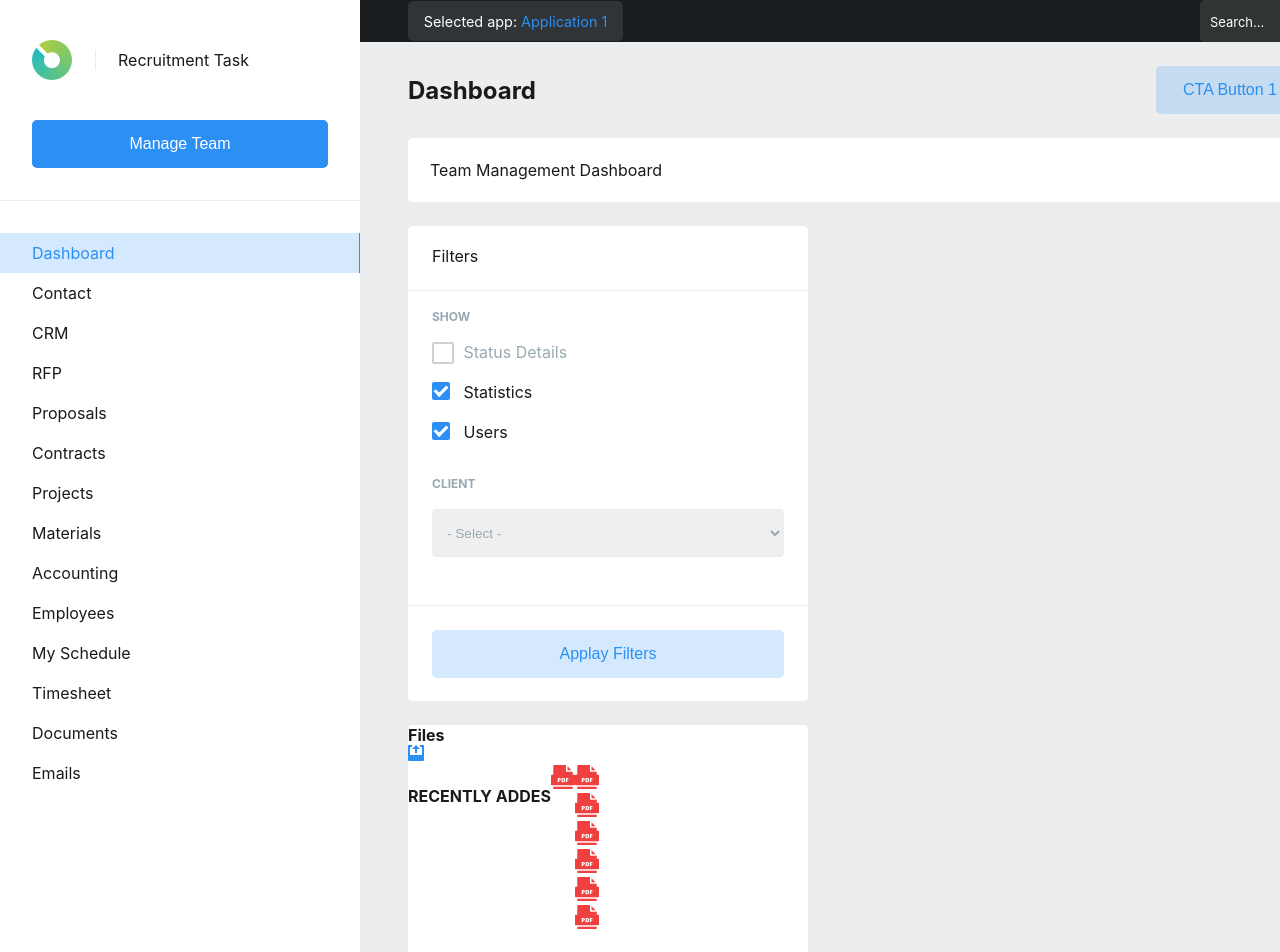
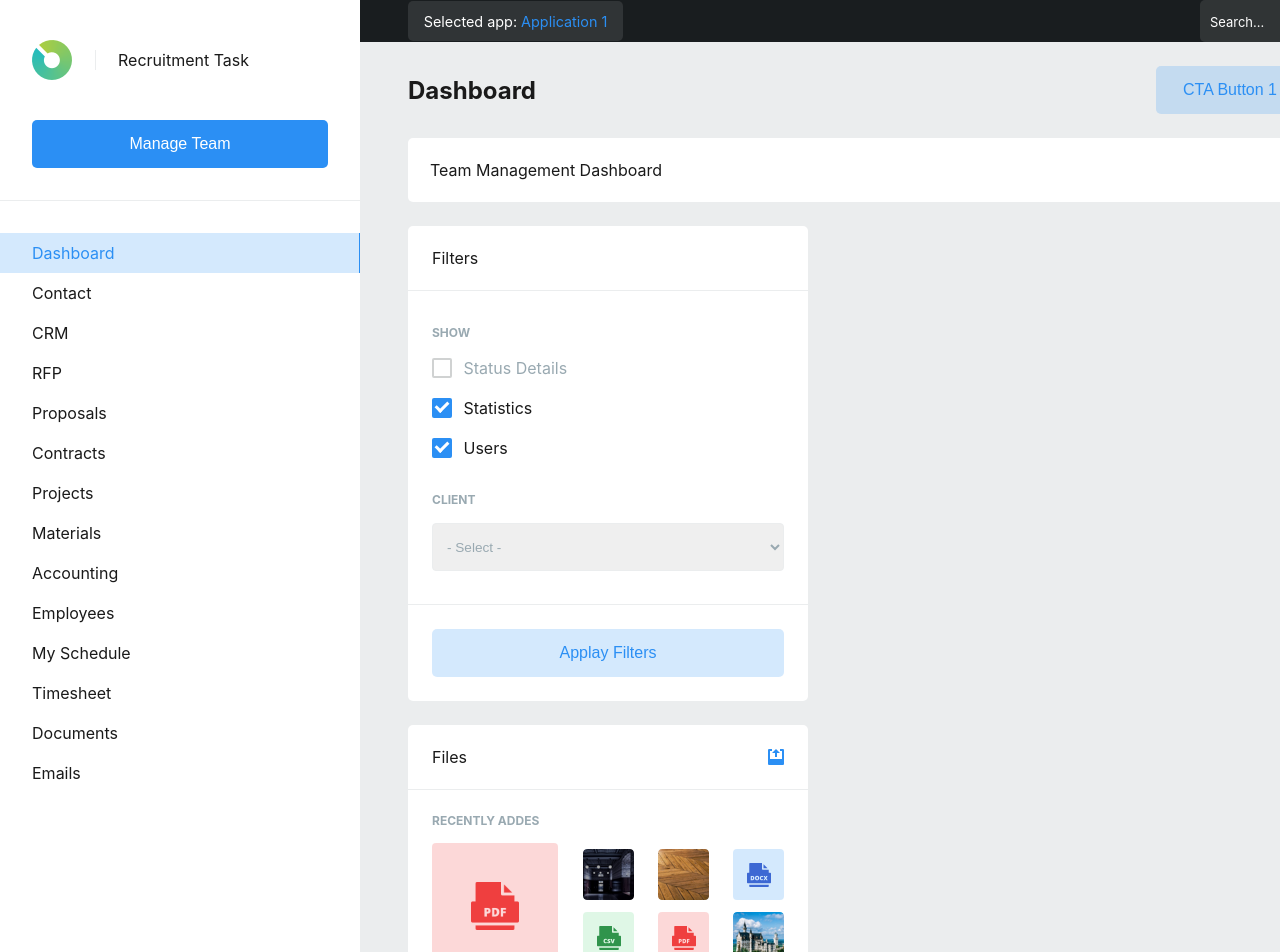
Before and after one commit to 3ndrius/flex-dashboard, a React (Create React App) app: page / in a window 1280 px wide. Shown: the top 952 px of the page. Built offline with nearby package versions, Linux system fonts and the light colour scheme; a web font is replaced by a local one.

Commit message:
Add file component, bug fix filter comp

```diff
--- a/src/components/Files/Files.js
+++ b/src/components/Files/Files.js
@@ -1,7 +1,13 @@
 import React from 'react'
 import './files.scss';
 import SaveIcon from '../../assets/images/save.png';
-import IconPRed from '../../assets/images/combined-shape_7.png';
+import IconPRed from '../../assets/images/combined-shape_7@3x.png';
+import IconPRedMini from '../../assets/images/combined-shape_7.png';
+import Img01 from '../../assets/images/rectangle_2.png';
+import Img02 from '../../assets/images/rectangle.png';
+import Img03 from '../../assets/images/combined-shape_5.png';
+import Img04 from '../../assets/images/combined-shape_6.png';
+import Img05 from '../../assets/images/rectangle_4.png';
 export default function Files() {
     return (
         <section className="files">
@@ -16,26 +22,26 @@ export default function Files() {
                         <img src={IconPRed} alt="pdf icon"/>
                     </div>
 
-                    <div className="files-__inner-wrap">
-                    <div className="files-box--mini">
-                        <img src={IconPRed} alt="icon" />
-                    </div>
-                    <div className="files-box--mini">
-                        <img src={IconPRed} alt="icon" />
-                    </div>
-                    <div className="files-box--mini">
-                        <img src={IconPRed} alt="icon" />
-                    </div>
-                    <div className="files-box--mini">
-                        <img src={IconPRed} alt="icon" />
-                    </div>
-                    <div className="files-box--mini">
-                        <img src={IconPRed} alt="icon" />
-                    </div>
-                    <div className="files-box--mini">
-                        <img src={IconPRed} alt="icon" />
-                    </div>
-                    </div>
+                    <ul >
+                    <li >
+                        <img src={Img01} alt="icon" />
+                    </li>
+                    <li >
+                        <img src={Img02} alt="icon" />
+                    </li>
+                    <li >
+                        <img src={Img03} alt="icon" />
+                    </li>
+                    <li >
+                        <img src={Img04} alt="icon" />
+                    </li>
+                    <li >
+                        <img src={IconPRedMini} alt="icon" />
+                    </li>
+                    <li >
+                        <img src={Img05} alt="icon" />
+                    </li>
+                    </ul>
                 </div>
             </div>
         </section>
--- a/src/components/Files/files.scss
+++ b/src/components/Files/files.scss
@@ -7,18 +7,73 @@
     background-color:$clr-03;
 
     &__header{
+        padding: 22px 24px;
 
+
+        @include flexS;
         h4{
             margin: 0;
+            font-weight: $f-weight-regular;
+
+            font-size: 1em;
+        }
+        img{
+
         }
     }
 
     &__container{
-        display: flex;
+       padding: 23px 24px;
+       border-top:1px solid $clr-04;
+       h4{
+        margin: 0;
+        padding-bottom: 15px;
+        font-size: 0.75em;
+        color:$clr-06;
 
+       }
     }
     &__wrap{
         display: flex;
         flex-direction: row;
+        ul{
+            @include flexS;
+            flex-wrap: wrap;
+            width:201px;
+            margin-left: 25px;
+            list-style-type: none;
+
+            li{
+                width:51px;
+                height: 51px;
+                @include flexC;
+                border-radius:4px;
+
+                &:nth-child(3){
+                    background: $clr-002;
+                }
+                &:nth-child(4){
+                    background: $clr-001;
+                }
+                &:nth-child(5){
+                    background: $clr-005;
+                }
+
+            }
+
+        }
     }
+    &__box{
+        width: 126px;
+        height: 126px;
+        border-radius: 4px;
+        background-color: $clr-005;
+        @include flexC;
+        img{
+            width: 48px;
+            height: 48px;
+            object-fit: contain;
+        }
+    }
+
 }
--- a/src/components/Filters/filter.scss
+++ b/src/components/Filters/filter.scss
@@ -8,48 +8,50 @@
     margin-bottom: 24px;
 
     &__header{
-        border-bottom:1px solid $clr-04;
-        height: 64px;
-        margin-bottom: 4px;
+
         h3{
             margin: 0;
             font-size:1em;
             font-weight: $f-weight-regular;
             padding:20px 0 20px 24px;
+            line-height: 24px;
         }
     }
     &__container{
         padding-left:24px;
-        height: 310px;
+        border-top:1px solid $clr-04;
+        padding-top:24px;
+        box-sizing: border-box;
+        height: 315px;
+        border-bottom:1px solid $clr-04;
         h4{
             margin:0;
             font-size: 0.75em;
             color:$clr-06;
-            padding-bottom: 18px;
-
+            padding-bottom: 16px;
+           padding-top:10px;
         }
-    }
-    &__wrap{
-        display: flex;
-        flex-direction: column;
-        padding-top:14px;
-
-
     }
     &__list{
         list-style-type: none;
-        margin-bottom: 0;
+        margin-bottom: 24px;
 
     }
     &__item{
         font-size: 1em;
         position: relative;
-        margin:0 0 20px 0;
         &:first-child{
             color:$clr-06;
+            margin-top:2px;
             input ~ .checkmark{
+                height: 16px;
+                width:16px;
                 border: solid 2px #d0d2d2;
+
             }
+        }
+        &:nth-child(2){
+            margin: 20px 0;
         }
         input{
             margin-right: 10px;
@@ -63,14 +65,14 @@
             position: absolute;
             top: 0;
             left: 0;
-            height: 18px;
-            width: 18px;
+            height: 20px;
+            width: 20px;
             background-color: rgb(255, 255, 255);
             border-radius: 2px;
 
           }
           .checkmark:after {
-            left: 5px;
+            left: 6px;
             top: 1px;
             width: 5px;
             height: 10px;
@@ -98,14 +100,12 @@
         border: solid 1px $clr-04;
         font-size: .85em;
         color:$clr-06;
-        margin-bottom: 66px;
         padding-left: 10px;
     }
     &__button{
         display: flex;
         justify-content: center;
         align-items: center;
-        height: 95px;
-        border-top:1px solid $clr-04;
+        height: 96px;
     }
 }
```
